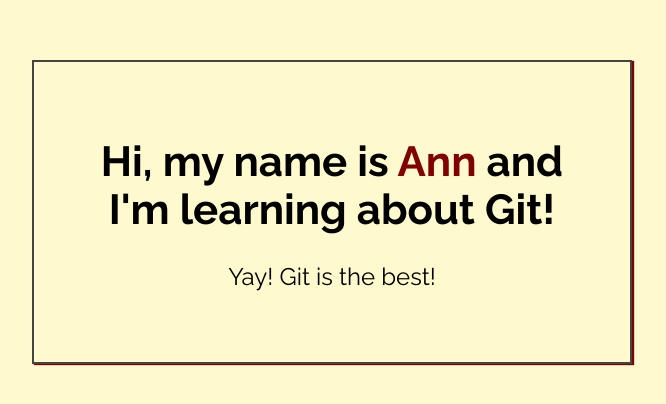
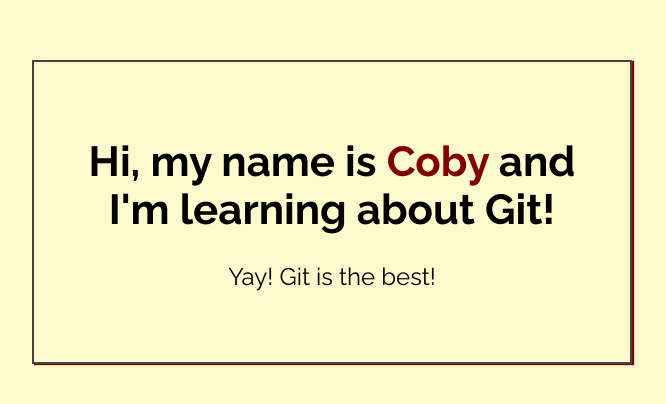
Before and after one commit to CobyKalter/my-first-repo, a plain HTML site: page index.html in a window 1280 px wide. Shown: the part 188-592 px from the top of the page, without its empty margins (308-974 px from the left). Drawn offline with Linux system fonts and the light colour scheme.

Commit message:
Added name to index.html

```diff
--- a/index.html
+++ b/index.html
@@ -14,7 +14,7 @@
 <body>
 
     <div class="greeting">
-        <h1>Hi, my name is <span class="highlight">Ann</span> and I'm learning about Git! </h1>
+        <h1>Hi, my name is <span class="highlight">Coby</span> and I'm learning about Git! </h1>
 
         <p>Yay! Git is the best!</p>
     </div>
```
